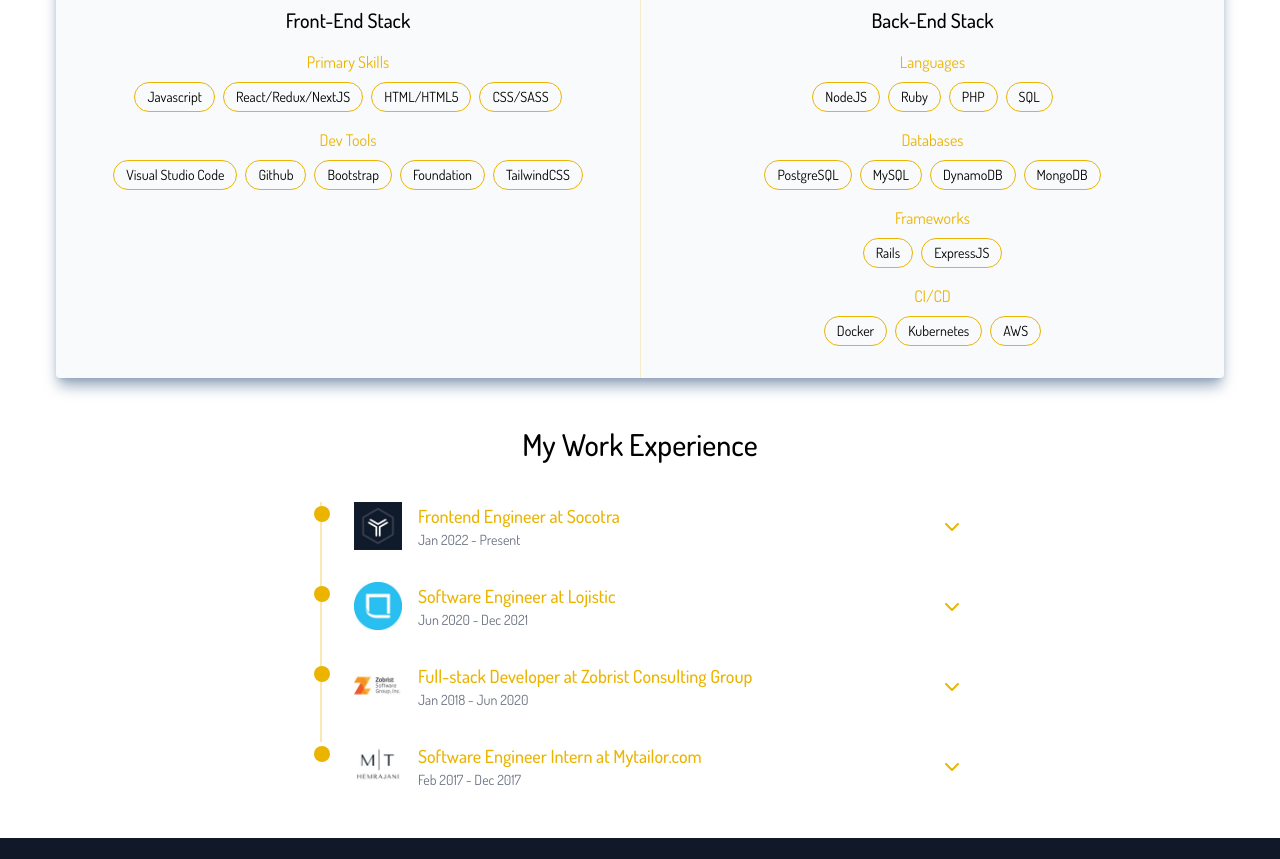
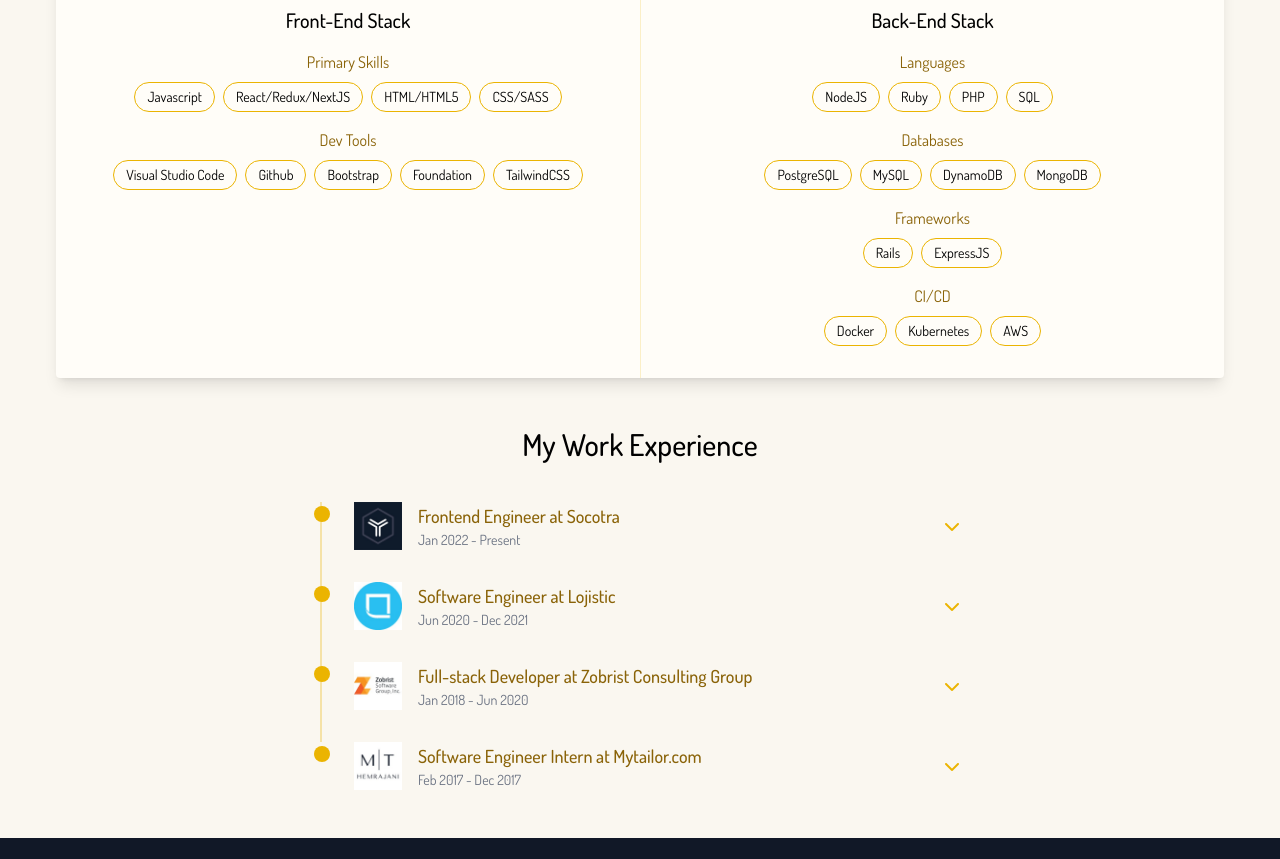
Before and after one commit to thuctonhuyen/th-portfolio, a plain HTML site: page index.html in a window 1280 px wide. Shown: the part 740-1599 px from the top of the page. Drawn offline with nearby package versions, Linux system fonts and the light colour scheme.

Commit message:
fix: fix theme

```diff
--- a/index.html
+++ b/index.html
@@ -27,14 +27,16 @@
         --color-primary: #ebb401;
         --color-dark: #111827;
         --color-surface: #1f2937;
-        --color-card: #f9fafb;
+        --color-card: #fffdf8;
         --color-muted: #d1d5db;
+        --color-accent: #8a6308;
+        --color-bg: #faf7f0;
       }
     </style>
     <title>Thuc Huyen's Portfolio</title>
   </head>
 
-  <body class="relative min-h-screen">
+  <body class="relative min-h-screen bg-bg">
     <header class="sticky top-0 right-0 left-0">
       <nav class="py-5 bg-dark text-lg" id="main-navbar">
         <!-- // mobile nav bar -->
@@ -106,7 +108,7 @@
     </header>
 
     <main>
-      <article class="py-24 px-5 bg-gradient-to-b from-dark to-surface" id="about">
+      <article class="py-24 px-5 bg-gradient-to-b from-dark to-surface scroll-mt-20" id="about">
         <div class="flex flex-col items-center text-center max-w-2xl mx-auto">
           <h1 class="mb-3 text-6xl sm:text-7xl font-semibold tracking-widest text-primary">
             THUC HUYEN
@@ -132,10 +134,10 @@
         </div>
       </article>
 
-      <article class="mt-12" id="skills">
+      <article class="mt-12 scroll-mt-20" id="skills">
         <h2 class="mb-10 text-center text-3xl font-medium">Skills</h2>
         <div
-          class="flex flex-col sm:flex-row sm:mx-10 md:mx-14 bg-card rounded sm:shadow-lg sm:shadow-slate-400"
+          class="flex flex-col sm:flex-row sm:mx-10 md:mx-14 bg-card rounded sm:shadow-lg"
         >
           <div class="w-full sm:w-1/2 p-6 sm:p-8">
             <div class="text-center">
@@ -144,7 +146,7 @@
               </div>
               <h4 class="text-xl font-medium">Front-End Stack</h4>
               <div class="mt-4">
-                <div class="text-primary mb-2">Primary Skills</div>
+                <div class="text-accent mb-2">Primary Skills</div>
                 <div class="flex flex-wrap justify-center gap-2">
                   <span class="rounded-full border border-primary px-3 py-1 text-sm">Javascript</span>
                   <span class="rounded-full border border-primary px-3 py-1 text-sm">React/Redux/NextJS</span>
@@ -153,7 +155,7 @@
                 </div>
               </div>
               <div class="mt-4">
-                <div class="text-primary mb-2">Dev Tools</div>
+                <div class="text-accent mb-2">Dev Tools</div>
                 <div class="flex flex-wrap justify-center gap-2">
                   <span class="rounded-full border border-primary px-3 py-1 text-sm">Visual Studio Code</span>
                   <span class="rounded-full border border-primary px-3 py-1 text-sm">Github</span>
@@ -172,7 +174,7 @@
               </div>
               <h4 class="text-xl font-medium">Back-End Stack</h4>
               <div class="mt-4">
-                <div class="text-primary mb-2">Languages</div>
+                <div class="text-accent mb-2">Languages</div>
                 <div class="flex flex-wrap justify-center gap-2">
                   <span class="rounded-full border border-primary px-3 py-1 text-sm">NodeJS</span>
                   <span class="rounded-full border border-primary px-3 py-1 text-sm">Ruby</span>
@@ -181,7 +183,7 @@
                 </div>
               </div>
               <div class="mt-4">
-                <div class="text-primary mb-2">Databases</div>
+                <div class="text-accent mb-2">Databases</div>
                 <div class="flex flex-wrap justify-center gap-2">
                   <span class="rounded-full border border-primary px-3 py-1 text-sm">PostgreSQL</span>
                   <span class="rounded-full border border-primary px-3 py-1 text-sm">MySQL</span>
@@ -190,14 +192,14 @@
                 </div>
               </div>
               <div class="mt-4">
-                <div class="text-primary mb-2">Frameworks</div>
+                <div class="text-accent mb-2">Frameworks</div>
                 <div class="flex flex-wrap justify-center gap-2">
                   <span class="rounded-full border border-primary px-3 py-1 text-sm">Rails</span>
                   <span class="rounded-full border border-primary px-3 py-1 text-sm">ExpressJS</span>
                 </div>
               </div>
               <div class="mt-4">
-                <div class="text-primary mb-2">CI/CD</div>
+                <div class="text-accent mb-2">CI/CD</div>
                 <div class="flex flex-wrap justify-center gap-2">
                   <span class="rounded-full border border-primary px-3 py-1 text-sm">Docker</span>
                   <span class="rounded-full border border-primary px-3 py-1 text-sm">Kubernetes</span>
@@ -209,7 +211,7 @@
         </div>
       </article>
 
-      <article class="mt-12" id="work-experience">
+      <article class="mt-12 scroll-mt-20" id="work-experience">
         <h2 class="mb-10 text-center text-3xl font-medium">
           My Work Experience
         </h2>
@@ -230,7 +232,7 @@
                 class="w-12 h-12 object-contain shrink-0"
               />
               <div class="flex-1">
-                <h4 class="text-lg font-medium text-primary">
+                <h4 class="text-lg font-medium text-accent">
                   Frontend Engineer at Socotra
                 </h4>
                 <p class="text-sm text-gray-500">Jan 2022 - Present</p>
@@ -291,7 +293,7 @@
                 class="w-12 h-12 object-contain shrink-0"
               />
               <div class="flex-1">
-                <h4 class="text-lg font-medium text-primary">
+                <h4 class="text-lg font-medium text-accent">
                   Software Engineer at Lojistic
                 </h4>
                 <p class="text-sm text-gray-500">Jun 2020 - Dec 2021</p>
@@ -353,7 +355,7 @@
                 class="w-12 h-12 object-contain shrink-0"
               />
               <div class="flex-1">
-                <h4 class="text-lg font-medium text-primary">
+                <h4 class="text-lg font-medium text-accent">
                   Full-stack Developer at Zobrist Consulting Group
                 </h4>
                 <p class="text-sm text-gray-500">Jan 2018 - Jun 2020</p>
@@ -417,7 +419,7 @@
                 class="w-12 h-12 object-contain shrink-0"
               />
               <div class="flex-1">
-                <h4 class="text-lg font-medium text-primary">
+                <h4 class="text-lg font-medium text-accent">
                   Software Engineer Intern at Mytailor.com
                 </h4>
                 <p class="text-sm text-gray-500">Feb 2017 - Dec 2017</p>
```
